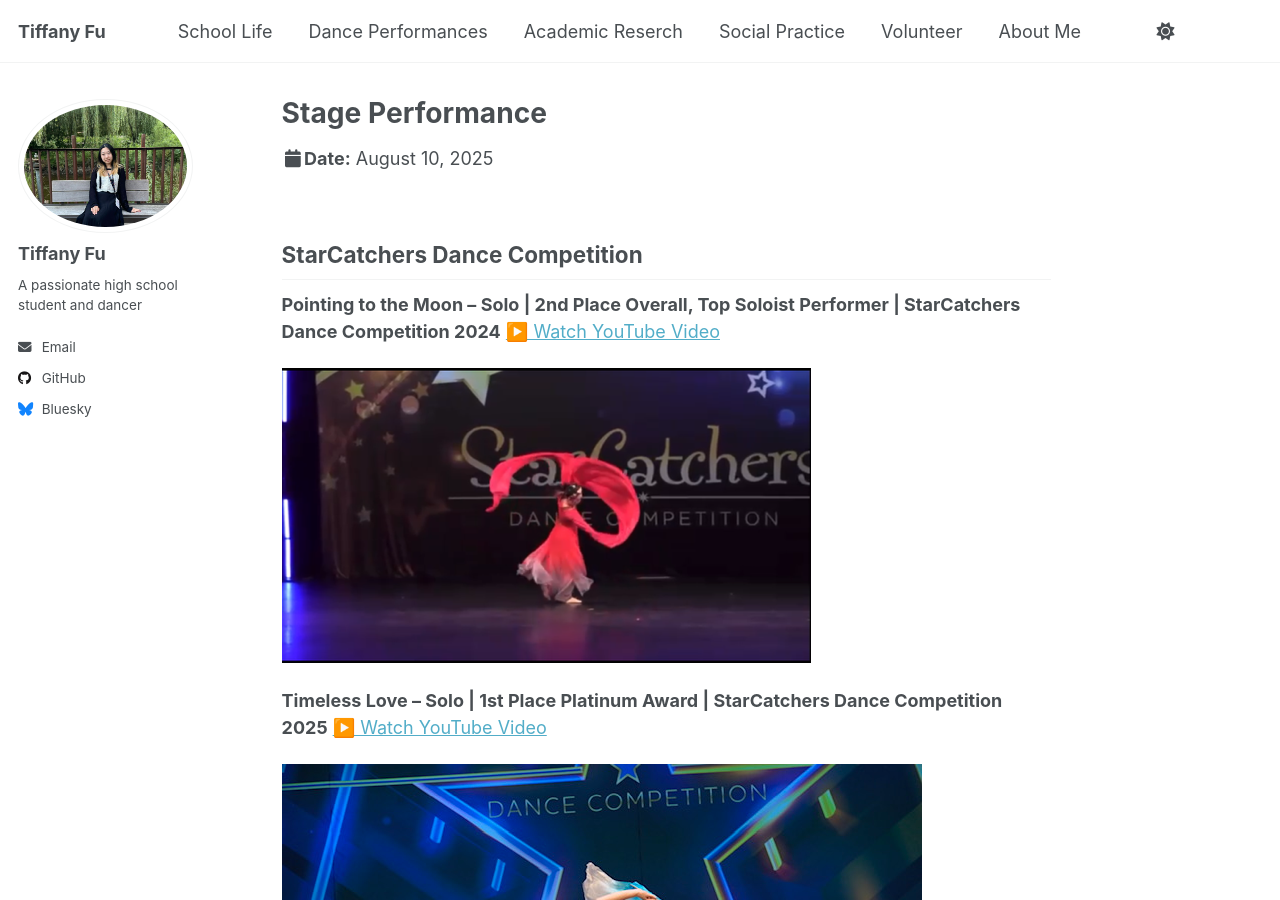
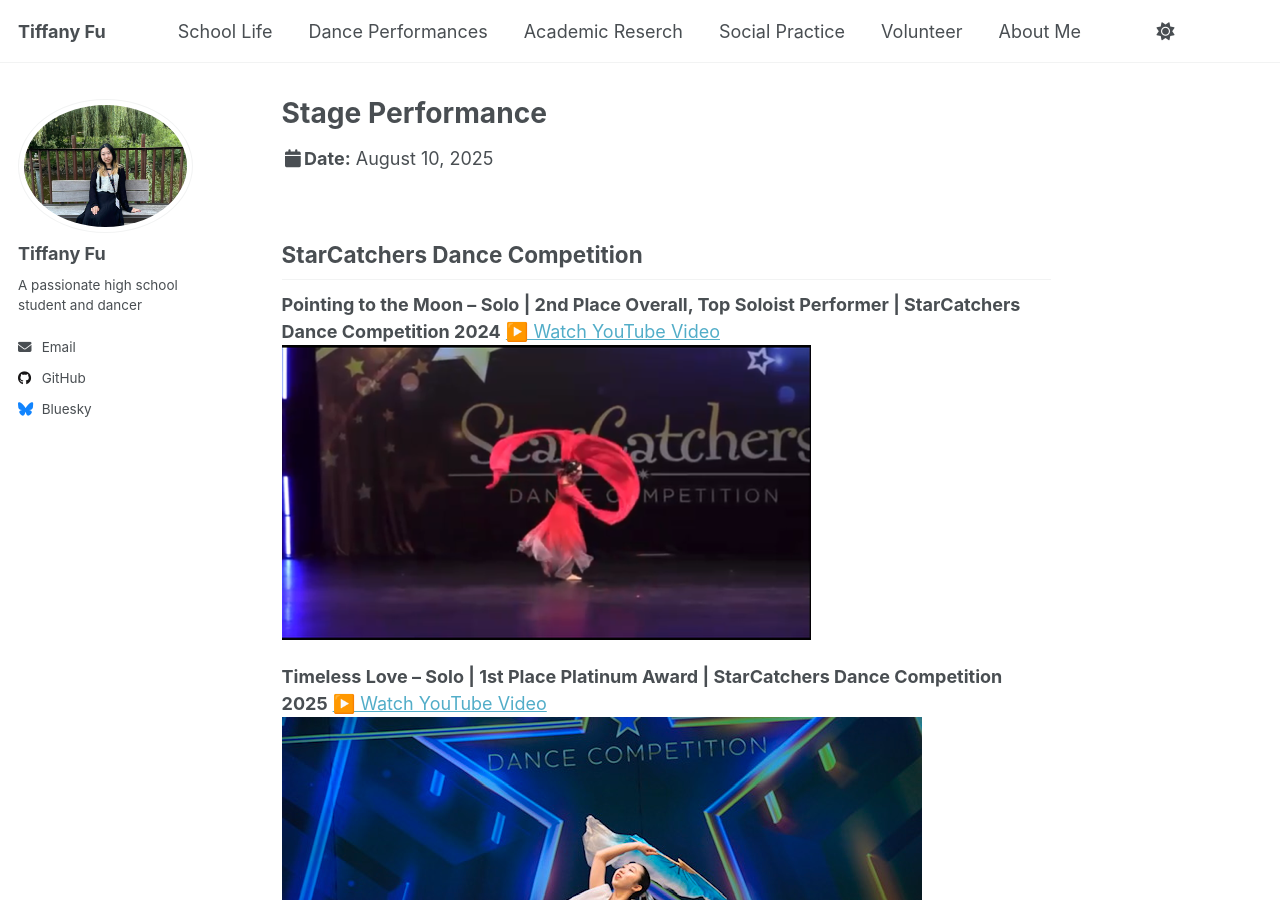
Before and after one commit to TiffanyJTFu/TiffanyFu, a Jekyll site: the page built from _talks/DanceCompetitions1.md, in a window 1280 px wide and 900 px high. Built offline with Jekyll 4.4.1, drawn with Linux system fonts in a browser that asks for light colours; a script that is not in the unit is left out.

Commit message:
Update DanceCompetitions1.md

```diff
--- a/_talks/DanceCompetitions1.md
+++ b/_talks/DanceCompetitions1.md
@@ -9,19 +9,19 @@ location: "Toronto, Canada"
 ## StarCatchers Dance Competition
 **Pointing to the Moon – Solo | 2nd Place Overall, Top Soloist Performer | StarCatchers Dance Competition 2024**
 <a href="https://youtu.be/isbpR2lO6R4" target="_blank" rel="noopener">▶️ Watch YouTube Video</a>
+![Dance10](https://tiffanyjtfu.github.io/TiffanyFu/images/dancepointingtothemoons.PNG)
 
-![Dance10](https://tiffanyjtfu.github.io/TiffanyFu/images/dancepointingtothemoons.PNG)
 
 **Timeless Love – Solo | 1st Place Platinum Award | StarCatchers Dance Competition 2025**
 <a href="https://youtu.be/isbpR2lO6R4" target="_blank" rel="noopener">▶️ Watch YouTube Video</a>
+![Dance10](https://tiffanyjtfu.github.io/TiffanyFu/images/dancetimelessloveb1.JPG)
 
-![Dance10](https://tiffanyjtfu.github.io/TiffanyFu/images/dancetimelessloveb1.JPG)
 
 ## Believe Dance Competition
 **Pointing to the Moon – Solo | Diamond Rank, 2nd Place Overall, Judge's Choice Award | Believe Dance Competition 2024**
 <a href="https://youtu.be/isbpR2lO6R4" target="_blank" rel="noopener">▶️ Watch YouTube Video</a>
+![Dance10](https://tiffanyjtfu.github.io/TiffanyFu/images/dancepointingtothemoonb.PNG)
 
-![Dance10](https://tiffanyjtfu.github.io/TiffanyFu/images/dancepointingtothemoonb.PNG)
 
 **Timeless Love – Solo | 1st Place Platinum Award | Believe Dance Competition 2025**
 <a href="https://youtu.be/isbpR2lO6R4" target="_blank" rel="noopener">▶️ Watch YouTube Video</a>
```
